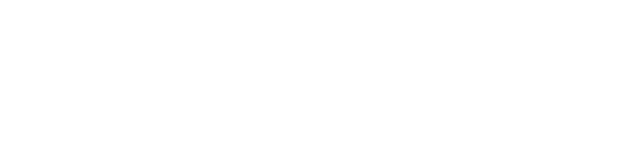
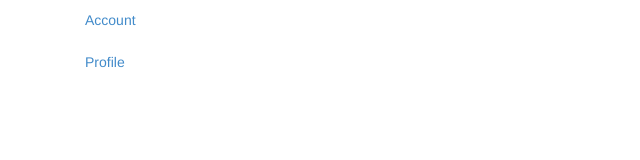
Before and after one commit to cjsmcginn/Profile, a plain HTML site: page Profile.Web/index.html in a window 1280 px wide. Shown: the full height of the page, 0-640 px from the left. Drawn offline with Linux system fonts and the light colour scheme.

Commit message:
Added nav on index for account and profile

```diff
--- a/Profile.Web/index.html
+++ b/Profile.Web/index.html
@@ -29,6 +29,19 @@
 <body>
 
     <div class="container">
+        <div class="row">
+            <div class="col-sm-12">
+                <div class="row">
+                    <div class="col-sm-2">
+                        <ul class="nav nav-pills nav-stacked">
+                            <li><a href="#">Account</a></li>
+                            <li><a href="#">Profile</a></li>
+                        </ul>
+                    </div>
+                </div>
+
+            </div>
+        </div>
 
     </div>
 
```
